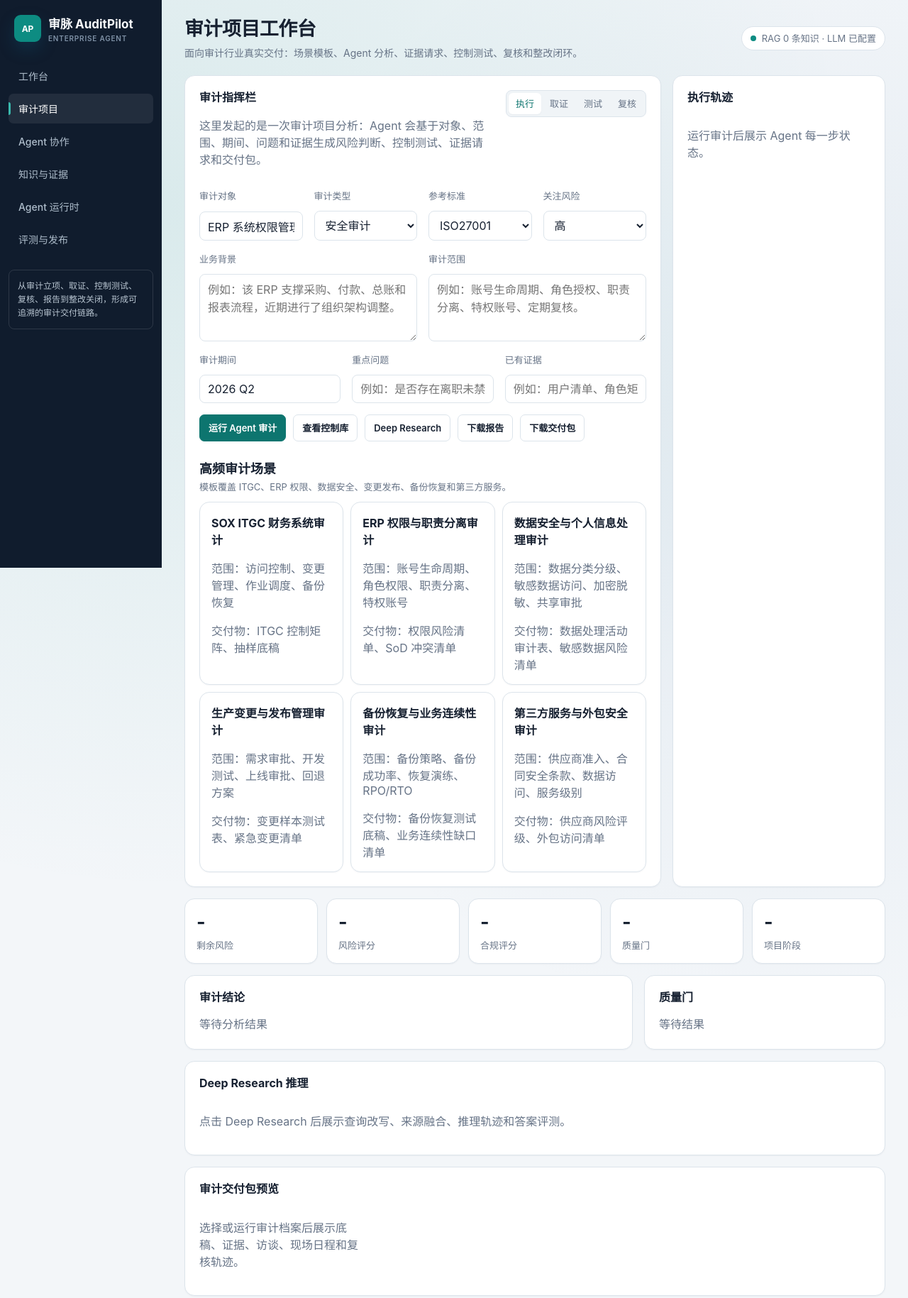
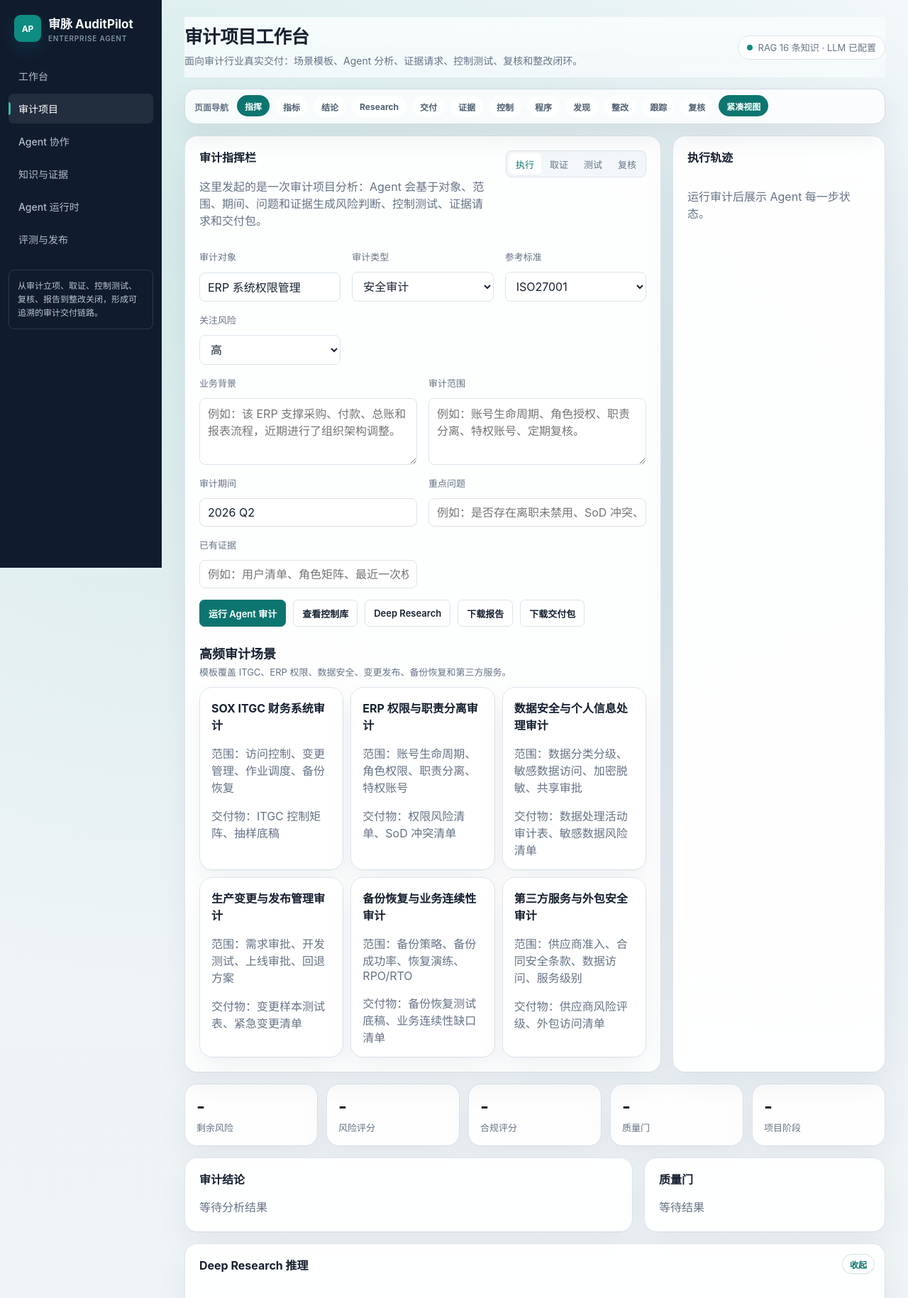
Before and after one commit to Ricky-7-Yan/intelligent-audit-system, a FastAPI app: page /audit in a window 1280 px wide. Shown: the top 1829 px of the page at 71% size. Run offline with FastAPI, Linux system fonts and the light colour scheme; data that the repository does not hold is empty.

Commit message:
提升评测速度并优化长页面体验

```diff
--- a/agents/audit_agent.py
+++ b/agents/audit_agent.py
@@ -246,11 +246,11 @@ class OptionalAuditTools:
 
 
 class AuditAgent:
-    def __init__(self, rag_pipeline: Any = None) -> None:
+    def __init__(self, rag_pipeline: Any = None, enable_llm: Optional[bool] = None) -> None:
         self.tools = OptionalAuditTools()
         self.rag_pipeline = rag_pipeline
         self.session_memory: Dict[str, List[BaseMessage]] = {}
-        self.llm = self._init_llm()
+        self.llm = self._init_llm() if enable_llm is not False else None
         logger.info(
             "AuditAgent initialized. LLM=%s MySQL=%s Neo4j=%s",
             bool(self.llm),
--- a/static/app.css
+++ b/static/app.css
@@ -1,8 +1,8 @@
 :root {
   color-scheme: light;
-  --bg: #f3f6f9;
+  --bg: #eef3f6;
   --surface: #ffffff;
-  --surface-muted: #f0f4f7;
+  --surface-muted: #f3f7f9;
   --text: #172131;
   --muted: #667386;
   --line: #dce4eb;
@@ -13,9 +13,10 @@
   --warning: #a96516;
   --danger: #be4040;
   --ink: #101c2d;
-  --shadow: 0 14px 34px rgba(20, 35, 55, 0.08);
+  --shadow: 0 18px 48px rgba(20, 35, 55, 0.10);
   --shadow-soft: 0 1px 2px rgba(20, 35, 55, 0.04);
   --glow: 0 22px 60px rgba(13, 117, 111, 0.13);
+  --glass: rgba(255, 255, 255, 0.76);
 }
 
 * { box-sizing: border-box; }
@@ -28,8 +29,9 @@ body {
   font-family: "Inter", "SF Pro Text", "PingFang SC", "Microsoft YaHei", "Segoe UI", Arial, sans-serif;
   letter-spacing: 0;
   background:
-    radial-gradient(circle at 18% 8%, rgba(13, 140, 130, 0.11), transparent 28%),
-    radial-gradient(circle at 88% 18%, rgba(34, 94, 147, 0.08), transparent 26%),
+    radial-gradient(circle at 18% 8%, rgba(13, 140, 130, 0.14), transparent 28%),
+    radial-gradient(circle at 88% 18%, rgba(34, 94, 147, 0.11), transparent 26%),
+    linear-gradient(180deg, #f7fbfc 0%, #eef3f6 38%, #f6f8fb 100%),
     var(--bg);
 }
 
@@ -158,11 +160,17 @@ a { color: inherit; text-decoration: none; }
   justify-content: space-between;
   gap: 16px;
   margin-bottom: 22px;
+  position: sticky;
+  top: 0;
+  z-index: 20;
+  padding: 12px 0;
+  background: linear-gradient(180deg, rgba(247, 251, 252, .96), rgba(247, 251, 252, .78));
+  backdrop-filter: blur(14px);
 }
 
 .page-title h1 {
   margin: 0;
-  font-size: 27px;
+  font-size: clamp(23px, 2vw, 29px);
   letter-spacing: -.02em;
   line-height: 1.25;
 }
@@ -171,6 +179,59 @@ a { color: inherit; text-decoration: none; }
   margin: 6px 0 0;
   color: var(--muted);
   font-size: 14px;
+  max-width: 980px;
+  line-height: 1.65;
+}
+
+.page-quickbar {
+  position: sticky;
+  top: 76px;
+  z-index: 18;
+  display: flex;
+  gap: 8px;
+  align-items: center;
+  overflow-x: auto;
+  margin: -6px 0 16px;
+  padding: 9px;
+  border: 1px solid rgba(201, 212, 222, .8);
+  border-radius: 16px;
+  background: var(--glass);
+  box-shadow: 0 16px 40px rgba(20, 35, 55, .08);
+  backdrop-filter: blur(16px);
+  scrollbar-width: none;
+}
+
+.page-quickbar::-webkit-scrollbar { display: none; }
+
+.quickbar-label {
+  flex: 0 0 auto;
+  color: var(--muted);
+  font-size: 12px;
+  font-weight: 700;
+  padding: 0 4px;
+}
+
+.quickbar-link {
+  flex: 0 0 auto;
+  border: 0;
+  border-radius: 999px;
+  min-height: 30px;
+  padding: 5px 11px;
+  background: rgba(255,255,255,.7);
+  color: #506071;
+  cursor: pointer;
+  font: inherit;
+  font-size: 12px;
+  font-weight: 700;
+  transition: color .18s ease, background .18s ease, transform .18s ease;
+}
+
+.quickbar-link:hover,
+.quickbar-link.active,
+.density-toggle {
+  background: #0d756f;
+  color: #fff;
+  transform: translateY(-1px);
 }
 
 .status-pill {
@@ -197,19 +258,22 @@ a { color: inherit; text-decoration: none; }
 .grid {
   display: grid;
   gap: 16px;
-}
-
-.grid-2 { grid-template-columns: repeat(2, minmax(0, 1fr)); }
-.grid-3 { grid-template-columns: repeat(3, minmax(0, 1fr)); }
-.grid-4 { grid-template-columns: repeat(4, minmax(0, 1fr)); }
+  min-width: 0;
+}
+
+.grid-2 { grid-template-columns: repeat(auto-fit, minmax(280px, 1fr)); }
+.grid-3 { grid-template-columns: repeat(auto-fit, minmax(220px, 1fr)); }
+.grid-4 { grid-template-columns: repeat(auto-fit, minmax(180px, 1fr)); }
 .layout-2 { grid-template-columns: minmax(0, 1fr) 340px; }
 
 .panel,
 .card {
-  background: var(--surface);
+  background: rgba(255, 255, 255, .94);
   border: 1px solid var(--line);
-  border-radius: 14px;
-  box-shadow: var(--shadow-soft);
+  border-radius: 18px;
+  box-shadow: 0 1px 1px rgba(20, 35, 55, .03), 0 18px 44px rgba(20, 35, 55, .055);
+  min-width: 0;
+  overflow-wrap: anywhere;
 }
 
 .panel {
@@ -217,6 +281,12 @@ a { color: inherit; text-decoration: none; }
   position: relative;
   overflow: hidden;
   animation: panelIn .28s ease both;
+  transition: transform .18s ease, box-shadow .18s ease, border-color .18s ease;
+}
+
+.panel:hover {
+  border-color: rgba(13, 117, 111, .18);
+  box-shadow: var(--shadow);
 }
 
 .panel::before { display: none; }
@@ -274,9 +344,12 @@ a { color: inherit; text-decoration: none; }
 }
 
 .metric-value {
-  font-size: 27px;
+  font-size: clamp(20px, 2vw, 27px);
   font-weight: 700;
   letter-spacing: 0;
+  min-width: 0;
+  overflow-wrap: anywhere;
+  line-height: 1.15;
 }
 
 .metric-value.small {
@@ -839,7 +912,7 @@ label { display: block; margin-bottom: 6px; color: var(--muted); font-size: 13px
 
 .kpi-row {
   display: grid;
-  grid-template-columns: repeat(5, minmax(0, 1fr));
+  grid-template-columns: repeat(auto-fit, minmax(150px, 1fr));
   gap: 12px;
 }
 
@@ -919,7 +992,7 @@ label { display: block; margin-bottom: 6px; color: var(--muted); font-size: 13px
 
 .metric-toggle-grid {
   display: grid;
-  grid-template-columns: repeat(4, minmax(0, 1fr));
+  grid-template-columns: repeat(auto-fit, minmax(220px, 1fr));
   gap: 10px;
 }
 
@@ -990,6 +1063,7 @@ label { display: block; margin-bottom: 6px; color: var(--muted); font-size: 13px
   justify-content: space-between;
   gap: 12px;
   margin-bottom: 6px;
+  flex-wrap: wrap;
 }
 
 .eval-card {
@@ -1012,6 +1086,7 @@ label { display: block; margin-bottom: 6px; color: var(--muted); font-size: 13px
   background: #edf7f3;
   color: #17634f;
   font-size: 12px;
+  max-width: 100%;
 }
 
 .badge {
@@ -1023,6 +1098,8 @@ label { display: block; margin-bottom: 6px; color: var(--muted); font-size: 13px
   background: var(--surface-muted);
   color: var(--muted);
   font-size: 12px;
+  max-width: 100%;
+  overflow-wrap: anywhere;
 }
 
 .badge.high { background: #fee2e2; color: var(--danger); }
@@ -1394,6 +1471,109 @@ label { display: block; margin-bottom: 6px; color: var(--muted); font-size: 13px
 .empty-compact {
   color: var(--muted);
   text-align: center;
+}
+
+section[data-section-label] {
+  scroll-margin-top: 140px;
+}
+
+.section-collapse-btn {
+  position: absolute;
+  right: 14px;
+  top: 14px;
+  z-index: 5;
+  border: 1px solid rgba(13,117,111,.18);
+  border-radius: 999px;
+  background: rgba(255,255,255,.86);
+  color: var(--primary);
+  min-height: 28px;
+  padding: 4px 10px;
+  font: inherit;
+  font-size: 12px;
+  font-weight: 700;
+  cursor: pointer;
+  box-shadow: var(--shadow-soft);
+}
+
+section[data-collapsible="true"] {
+  position: relative;
+  transition: max-height .28s ease, opacity .2s ease;
+}
+
+section.section-collapsed {
+  max-height: 86px;
+  overflow: hidden;
+}
+
+section.section-collapsed::after {
+  content: "";
+  position: absolute;
+  left: 0;
+  right: 0;
+  bottom: 0;
+  height: 44px;
+  background: linear-gradient(180deg, rgba(246,248,251,0), #f6f8fb);
+  pointer-events: none;
+}
+
+.density-compact .panel,
+.density-compact .card,
+.density-compact .item {
+  border-radius: 12px;
+}
+
+.density-compact .panel { padding: 14px; }
+.density-compact .card { padding: 12px; }
+.density-compact .item { padding: 9px; }
+.density-compact .grid,
+.density-compact .list { gap: 10px; }
+.density-compact .mt-16 { margin-top: 10px; }
+.density-compact .mt-12 { margin-top: 8px; }
+
+.density-compact .list:not(#evalResults):not(#researchPanel),
+.density-compact #runHistory,
+.density-compact #evidenceRequests,
+.density-compact #controlTests,
+.density-compact #evaluationRuns {
+  max-height: 420px;
+  overflow: auto;
+  padding-right: 2px;
+}
+
+.eval-detail {
+  display: block;
+}
+
+.eval-detail > summary {
+  cursor: pointer;
+  list-style: none;
+  display: flex;
+  align-items: center;
+  justify-content: space-between;
+  gap: 12px;
+}
+
+.eval-detail > summary::-webkit-details-marker { display: none; }
+
+.eval-detail > summary::after {
+  content: "展开";
+  flex: 0 0 auto;
+  border-radius: 999px;
+  padding: 3px 8px;
+  background: #eef6f5;
+  color: var(--primary);
+  font-size: 12px;
+  font-weight: 700;
+}
+
+.eval-detail[open] > summary::after {
+  content: "收起";
+}
+
+.detail-body {
+  display: grid;
+  gap: 8px;
+  margin-top: 10px;
 }
 
 .empty-state {
@@ -1482,6 +1662,8 @@ label { display: block; margin-bottom: 6px; color: var(--muted); font-size: 13px
   .run-row { grid-template-columns: 1fr; }
   .toolbar.stretch { grid-template-columns: 1fr; }
   .topbar { align-items: flex-start; flex-direction: column; }
+  .topbar { position: static; }
+  .page-quickbar { top: 0; margin-top: 0; }
   .panel-head { flex-direction: column; }
   .segmented { width: 100%; display: grid; grid-template-columns: repeat(4, minmax(0, 1fr)); }
 }
--- a/static/app.js
+++ b/static/app.js
@@ -201,6 +201,80 @@ function serviceUrl(path) {
   return `${API_BASE}${path}`;
 }
 
+function initSectionNavigator() {
+  const main = qs("main.main");
+  if (!main || qs("[data-generated-section-nav]")) return;
+  const sections = qsa("section[data-section-label]", main);
+  if (!sections.length) return;
+  let nav = qs("[data-section-nav]", main);
+  if (!nav) {
+    nav = el("div", { class: "page-quickbar", "data-section-nav": "", "data-generated-section-nav": "true" });
+    const topbar = qs(".topbar", main);
+    if (topbar && topbar.nextSibling) main.insertBefore(nav, topbar.nextSibling);
+    else main.prepend(nav);
+  }
+  clearNode(nav);
+  const label = el("span", { class: "quickbar-label", text: "页面导航" });
+  nav.appendChild(label);
+  function sectionDisplayLabel(section) {
+    if (qs("#evidenceAnalysisResult", section)) return "证据";
+    if (qs("#auditResult", section)) return "结论";
+    const labels = {
+      "audit-command": "指挥",
+      "audit-kpis": "指标",
+      "audit-research-section": "Research",
+      "audit-delivery-section": "交付",
+      "audit-evidence-section": "证据",
+      "audit-plan-section": "计划",
+      "audit-workbench-section": "工作台",
+      "audit-control-section": "控制",
+      "audit-program-section": "程序",
+      "audit-findings-section": "发现",
+      "audit-remediation-section": "整改",
+      "audit-tasks-section": "跟踪",
+      "audit-review-section": "复核",
+      "training-hero": "总览",
+      "training-design": "用例",
+      "training-kpis": "指标",
+      "training-results": "结果",
+      "training-history": "历史",
+    };
+    const raw = section.dataset.sectionLabel || "";
+    if (labels[section.id]) return labels[section.id];
+    if (!raw || raw.includes("�") || raw.includes("□")) return section.querySelector(".panel-title, h2")?.textContent?.trim() || "分区";
+    return raw;
+  }
+  sections.forEach((section, index) => {
+    if (!section.id) section.id = `section-${index + 1}`;
+    section.dataset.sectionLabel = sectionDisplayLabel(section);
+    const button = el("button", { class: "quickbar-link", type: "button", text: section.dataset.sectionLabel });
+    button.addEventListener("click", () => section.scrollIntoView({ behavior: "smooth", block: "start" }));
+    nav.appendChild(button);
+    if (section.dataset.collapsible === "true" && !qs(".section-collapse-btn", section)) {
+      const collapse = el("button", { class: "section-collapse-btn", type: "button", text: "收起" });
+      collapse.addEventListener("click", () => {
+        section.classList.toggle("section-collapsed");
+        collapse.textContent = section.classList.contains("section-collapsed") ? "展开" : "收起";
+      });
+      section.appendChild(collapse);
+    }
+  });
+  const density = el("button", { class: "quickbar-link density-toggle", type: "button", text: "紧凑视图" });
+  density.addEventListener("click", () => {
+    document.body.classList.toggle("density-compact");
+    density.textContent = document.body.classList.contains("density-compact") ? "舒展视图" : "紧凑视图";
+  });
+  nav.appendChild(density);
+  const observer = new IntersectionObserver((entries) => {
+    const visible = entries.filter((entry) => entry.isIntersecting).sort((a, b) => b.intersectionRatio - a.intersectionRatio)[0];
+    if (!visible) return;
+    qsa(".quickbar-link", nav).forEach((button) => {
+      button.classList.toggle("active", button.textContent === visible.target.dataset.sectionLabel);
+    });
+  }, { rootMargin: "-20% 0px -70% 0px", threshold: [0.05, 0.2, 0.6] });
+  sections.forEach((section) => observer.observe(section));
+}
+
 async function loadHealth() {
   if (window.location.protocol === "file:") {
     setText("#healthText", "请通过 http://127.0.0.1:8000 访问");
@@ -215,6 +289,7 @@ async function loadHealth() {
 }
 
 document.addEventListener("DOMContentLoaded", loadHealth);
+document.addEventListener("DOMContentLoaded", initSectionNavigator);
 
 document.addEventListener("DOMContentLoaded", () => {
   if (window.location.protocol !== "file:") return;
--- a/static/audit.js
+++ b/static/audit.js
@@ -674,10 +674,6 @@ async function loadTemplates() {
 
 document.addEventListener("DOMContentLoaded", () => {
   qs("#runAudit").addEventListener("click", runAudit);
-  qs("#loadControls").addEventListener("click", async () => {
-    const data = await apiFetch("/api/audit/controls");
-    renderMatrix(data.controls);
-  });
   qs("#runResearch").addEventListener("click", runResearch);
   qs("#refreshRuns").addEventListener("click", loadRuns);
   qs("#analyzeEvidence").addEventListener("click", analyzeEvidenceFile);
--- a/templates/audit.html
+++ b/templates/audit.html
@@ -4,7 +4,7 @@
   <meta charset="UTF-8">
   <meta name="viewport" content="width=device-width, initial-scale=1.0">
   <title>&#23457;&#35745;&#39033;&#30446;&#24037;&#20316;&#21488; - &#23457;&#33033; AuditPilot</title>
-  <link rel="stylesheet" href="../static/app.css?v=4.0.2">
+  <link rel="stylesheet" href="../static/app.css?v=4.2.0">
 </head>
 <body>
   <div class="app-shell">
@@ -29,7 +29,9 @@
         <div class="status-pill"><span class="status-dot"></span><span id="healthText">&#21152;&#36733;&#29366;&#24577;&#20013;</span></div>
       </div>
 
-      <section class="command-panel">
+      <div class="page-quickbar" data-section-nav></div>
+
+      <section class="command-panel" id="audit-command" data-section-label="指挥">
         <div class="panel">
           <div class="panel-head">
             <div>
@@ -74,7 +76,7 @@
         </aside>
       </section>
 
-      <section class="kpi-row mt-16">
+      <section class="kpi-row mt-16" id="audit-kpis" data-section-label="指标">
         <div class="card metric"><div class="metric-value" id="riskLevelCard">-</div><div class="metric-label">&#21097;&#20313;&#39118;&#38505;</div></div>
         <div class="card metric"><div class="metric-value" id="riskScoreCard">-</div><div class="metric-label">&#39118;&#38505;&#35780;&#20998;</div></div>
         <div class="card metric"><div class="metric-value" id="complianceCard">-</div><div class="metric-label">&#21512;&#35268;&#35780;&#20998;</div></div>
@@ -82,22 +84,22 @@
         <div class="card metric"><div class="metric-value" id="stageCard">-</div><div class="metric-label">&#39033;&#30446;&#38454;&#27573;</div></div>
       </section>
 
-      <section class="grid layout-2 mt-16">
+      <section class="grid layout-2 mt-16" id="audit-result-section" data-section-label="结论">
         <div class="panel"><h2 class="panel-title">&#23457;&#35745;&#32467;&#35770;</h2><div id="auditResult" class="prewrap muted">&#31561;&#24453;&#20998;&#26512;&#32467;&#26524;</div></div>
         <div class="panel"><h2 class="panel-title">&#36136;&#37327;&#38376;</h2><div id="qualityPanel" class="muted">&#31561;&#24453;&#32467;&#26524;</div></div>
       </section>
 
-      <section class="panel mt-16">
+      <section class="panel mt-16" id="audit-research-section" data-section-label="Research" data-collapsible="true">
         <h2 class="panel-title">Deep Research &#25512;&#29702;</h2>
         <div id="researchPanel" class="list dense"><p class="muted">&#28857;&#20987; Deep Research &#21518;&#23637;&#31034;&#26597;&#35810;&#25913;&#20889;&#12289;&#26469;&#28304;&#34701;&#21512;&#12289;&#25512;&#29702;&#36712;&#36857;&#21644;&#31572;&#26696;&#35780;&#27979;&#12290;</p></div>
       </section>
 
-      <section class="panel mt-16">
+      <section class="panel mt-16" id="audit-delivery-section" data-section-label="交付" data-collapsible="true">
         <h2 class="panel-title">&#23457;&#35745;&#20132;&#20184;&#21253;&#39044;&#35272;</h2>
         <div id="deliveryPreview" class="delivery-grid"><p class="muted">&#36873;&#25321;&#25110;&#36816;&#34892;&#23457;&#35745;&#26723;&#26696;&#21518;&#23637;&#31034;&#24213;&#31295;&#12289;&#35777;&#25454;&#12289;&#35775;&#35848;&#12289;&#29616;&#22330;&#26085;&#31243;&#21644;&#22797;&#26680;&#36712;&#36857;&#12290;</p></div>
       </section>
 
-      <section class="grid layout-2 mt-16">
+      <section class="grid layout-2 mt-16" id="audit-evidence-section" data-section-label="证据">
         <div class="panel">
           <div class="panel-head">
             <div>
@@ -129,19 +131,19 @@
         <div class="panel"><h2 class="panel-title">&#25511;&#21046;&#27979;&#35797;&#24037;&#20316;&#21488;</h2><div id="controlTests" class="list dense"><p class="muted">&#31561;&#24453;&#39033;&#30446;&#26723;&#26696;</p></div></div>
       </section>
 
-      <section class="panel mt-16"><h2 class="panel-title">&#25511;&#21046;&#30697;&#38453;</h2><div id="controlMatrix" class="matrix muted">&#31561;&#24453;&#32467;&#26524;</div></section>
-      <section class="grid grid-2 mt-16"><div class="panel"><h2 class="panel-title">&#23457;&#35745;&#31243;&#24207;</h2><div id="auditProgram" class="list dense"><p class="muted">&#31561;&#24453;&#32467;&#26524;</p></div></div><div class="panel"><h2 class="panel-title">&#25277;&#26679;&#35745;&#21010;</h2><div id="samplingPlan" class="list dense"><p class="muted">&#31561;&#24453;&#32467;&#26524;</p></div></div></section>
-      <section class="panel mt-16"><h2 class="panel-title">&#23457;&#35745;&#21457;&#29616;&#33609;&#31295;</h2><div id="findings" class="grid grid-2"><p class="muted">&#31561;&#24453;&#32467;&#26524;</p></div></section>
-      <section class="panel mt-16"><h2 class="panel-title">&#25972;&#25913;&#34892;&#21160;&#35745;&#21010;</h2><div id="recommendations" class="grid grid-3"><p class="muted">&#31561;&#24453;&#32467;&#26524;</p></div></section>
-      <section class="panel mt-16"><h2 class="panel-title">&#25972;&#25913;&#20219;&#21153;&#36319;&#36394;</h2><div id="remediationTasks" class="list dense"><p class="muted">&#31561;&#24453;&#32467;&#26524;</p></div></section>
+      <section class="panel mt-16" id="audit-control-section" data-section-label="control" data-collapsible="true"><h2 class="panel-title">&#25511;&#21046;&#30697;&#38453;</h2><div id="controlMatrix" class="matrix muted">&#31561;&#24453;&#32467;&#26524;</div></section>
+      <section class="grid grid-2 mt-16" id="audit-program-section" data-section-label="program" data-collapsible="true"><div class="panel"><h2 class="panel-title">&#23457;&#35745;&#31243;&#24207;</h2><div id="auditProgram" class="list dense"><p class="muted">&#31561;&#24453;&#32467;&#26524;</p></div></div><div class="panel"><h2 class="panel-title">&#25277;&#26679;&#35745;&#21010;</h2><div id="samplingPlan" class="list dense"><p class="muted">&#31561;&#24453;&#32467;&#26524;</p></div></div></section>
+      <section class="panel mt-16" id="audit-findings-section" data-section-label="findings" data-collapsible="true"><h2 class="panel-title">&#23457;&#35745;&#21457;&#29616;&#33609;&#31295;</h2><div id="findings" class="grid grid-2"><p class="muted">&#31561;&#24453;&#32467;&#26524;</p></div></section>
+      <section class="panel mt-16" id="audit-remediation-section" data-section-label="remediation" data-collapsible="true"><h2 class="panel-title">&#25972;&#25913;&#34892;&#21160;&#35745;&#21010;</h2><div id="recommendations" class="grid grid-3"><p class="muted">&#31561;&#24453;&#32467;&#26524;</p></div></section>
+      <section class="panel mt-16" id="audit-tasks-section" data-section-label="tasks" data-collapsible="true"><h2 class="panel-title">&#25972;&#25913;&#20219;&#21153;&#36319;&#36394;</h2><div id="remediationTasks" class="list dense"><p class="muted">&#31561;&#24453;&#32467;&#26524;</p></div></section>
 
-      <section class="grid layout-2 mt-16">
+      <section class="grid layout-2 mt-16" id="audit-review-section" data-section-label="review" data-collapsible="true">
         <div class="panel"><h2 class="panel-title">&#23457;&#35745;&#26723;&#26696;</h2><div class="toolbar"><button class="btn" id="refreshRuns">&#21047;&#26032;&#21382;&#21490;</button></div><div id="runHistory" class="list dense mt-16"><p class="muted">&#26242;&#26080;&#21382;&#21490;</p></div></div>
         <div class="panel"><h2 class="panel-title">&#20154;&#24037;&#22797;&#26680;</h2><div class="grid grid-2"><div class="field"><label>&#22797;&#26680;&#20154;</label><input id="reviewer" value="&#23457;&#35745;&#32463;&#29702;"></div><div class="field"><label>&#32467;&#35770;</label><select id="reviewDecision"><option value="approve">&#36890;&#36807;</option><option value="need_evidence">&#34917;&#20805;&#35777;&#25454;</option><option value="reject">&#36864;&#22238;&#25972;&#25913;</option></select></div></div><div class="field mt-12"><label>&#22797;&#26680;&#24847;&#35265;</label><textarea id="reviewComment" rows="4" placeholder="&#35760;&#24405;&#20154;&#24037;&#21028;&#26029;&#12289;&#35777;&#25454;&#32570;&#21475;&#25110;&#25972;&#25913;&#35201;&#27714;"></textarea></div><button class="btn primary mt-16" id="submitReview">&#25552;&#20132;&#22797;&#26680;</button><div id="reviewResult" class="muted mt-12"></div></div>
       </section>
     </main>
   </div>
-  <script src="../static/app.js?v=4.1.0"></script>
-  <script src="../static/audit.js?v=4.1.0"></script>
+  <script src="../static/app.js?v=4.2.0"></script>
+  <script src="../static/audit.js?v=4.2.0"></script>
 </body>
 </html>
--- a/templates/chat.html
+++ b/templates/chat.html
@@ -4,7 +4,7 @@
   <meta charset="UTF-8">
   <meta name="viewport" content="width=device-width, initial-scale=1.0">
   <title>Agent 协作 - 审脉 AuditPilot</title>
-  <link rel="stylesheet" href="../static/app.css?v=4.0.2">
+  <link rel="stylesheet" href="../static/app.css?v=4.2.0">
 </head>
 <body>
   <div class="app-shell">
@@ -51,7 +51,7 @@
 
     </main>
   </div>
-  <script src="../static/app.js?v=4.1.0"></script>
+  <script src="../static/app.js?v=4.2.0"></script>
 
   <script>
     let sessionId = `session_${Date.now()}_${Math.random().toString(36).slice(2)}`;
--- a/web/main.py
+++ b/web/main.py
@@ -4,6 +4,7 @@ from __future__ import annotations
 
 import json
 import logging
+import threading
 import uuid
 from contextlib import asynccontextmanager
 from datetime import datetime
@@ -65,10 +66,31 @@ def clone_payload(payload: Any) -> Any:
     return json.loads(json.dumps(payload, ensure_ascii=False, default=str))
 
 
+def prewarm_evaluation_runtime() -> None:
+    try:
+        benchmark = get_evaluator()
+        benchmark.evaluate_agent(
+            [
+                {
+                    "id": "PREWARM-AGENT",
+                    "category": "runtime_prewarm",
+                    "question": "ERP 权限审计需要哪些证据、控制测试和整改动作？",
+                    "expected_answer": "证据 控制 整改 复核",
+                    "expected_terms": ["证据", "控制", "整改", "复核"],
+                }
+            ]
+        )
+        init_rag_lazy()
+        logger.info("Evaluation runtime prewarmed")
+    except Exception as exc:
+        logger.info("Evaluation prewarm skipped: %s", exc)
+
+
 @asynccontextmanager
 async def lifespan(app: FastAPI):
     for path in PATHS.values():
         path.mkdir(parents=True, exist_ok=True)
+    threading.Thread(target=prewarm_evaluation_runtime, daemon=True).start()
     logger.info("Intelligent Audit System started")
     yield
     global audit_agent, kg_builder
```
Also changed, not shown: services/rag_evaluator.py (+31 -28 lines), static/training.js (+6 -6 lines), templates/training.html (+10 -8 lines), training/training_pipeline.py (+54 -53 lines).
